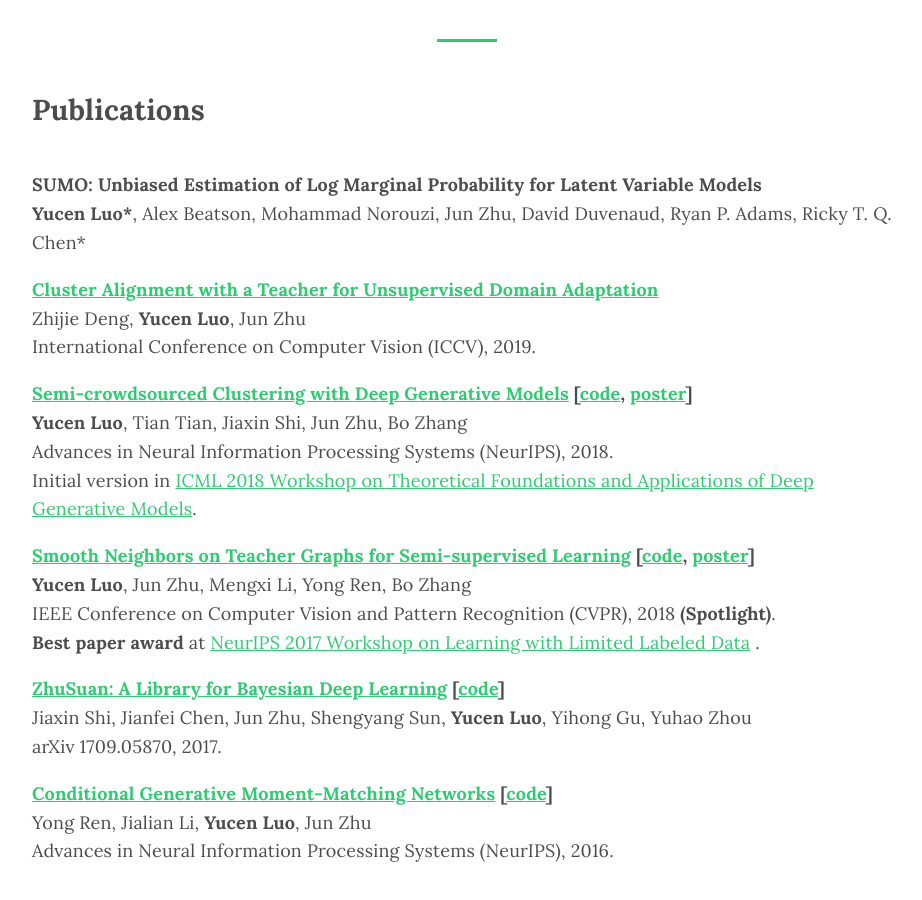
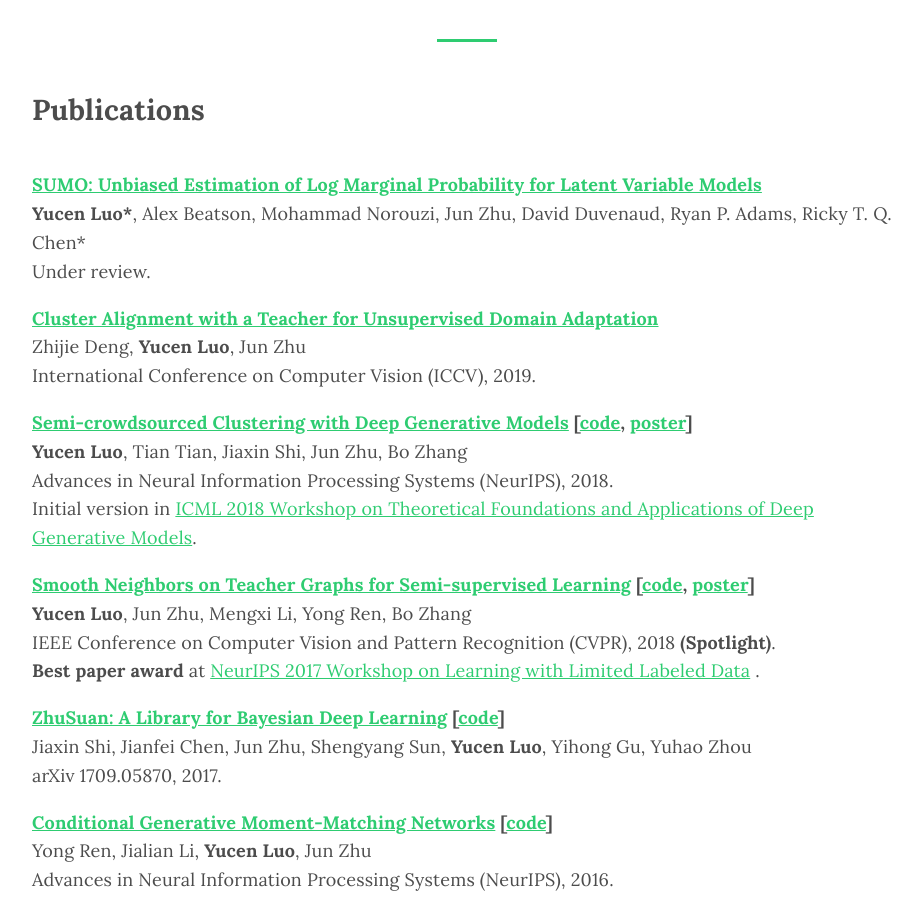
Before and after one commit to xinmei9322/xinmei9322.github.io, a Jekyll site: the page built from index.md, in a window 1280 px wide and 900 px high, scrolled down 658 px. Shown: the whole window, without its empty margins (173-1095 px from the left). Built offline with Jekyll 4.4.1, drawn with Linux system fonts in a browser that asks for light colours; some web fonts are replaced.

Commit message:
Update index.md

```diff
--- a/index.md
+++ b/index.md
@@ -23,12 +23,24 @@
 	<tbody>
 		<tr>
 	        <td>
-	            <strong>SUMO: Unbiased Estimation of Log Marginal Probability for Latent Variable Models</strong>
+	            <strong> <a href="">SUMO: Unbiased Estimation of Log Marginal Probability for Latent Variable Models</a></strong>
 	        <br>
 	        <strong>Yucen Luo*</strong>, Alex Beatson, Mohammad Norouzi, Jun Zhu, David Duvenaud, Ryan P. Adams, Ricky T. Q. Chen*
 	        <br>
+		<i>Under review.
+		</i>
 	        </td>
 	    </tr>
+<!-- 		<tr>
+	        <td>
+	            <strong> <a href="">Deep Bayesian Structure Networks</a></strong>
+	        <br>
+	        Zhijie Deng, <strong>Yucen Luo</strong>, Jun Zhu, Bo Zhang
+	        <br>
+	        <i>Under review.
+	        </i>
+	        </td>
+	    </tr> -->
 		<tr>
 	        <td>
 	            <strong> <a href="https://arxiv.org/pdf/1903.09980.pdf">Cluster Alignment with a Teacher for Unsupervised Domain Adaptation</a></strong>
@@ -39,8 +51,8 @@
 	        </i>
 	        </td>
 	    </tr>
-	    <tr>
-			<td>
+	    	<tr>
+		<td>
 		    <strong> <a href="https://arxiv.org/pdf/1810.11971.pdf">Semi-crowdsourced Clustering with Deep Generative Models</a> [<a href="https://github.com/xinmei9322/semicrowd">code</a>, <a href="static/scdc_poster_NeurIPS.pdf">poster</a>]</strong>
 			<br>
 			<strong>Yucen Luo</strong>, Tian Tian, Jiaxin Shi, Jun Zhu, Bo Zhang
@@ -49,7 +61,7 @@
 			<br>
 			<i>Initial version in <a href="https://sites.google.com/view/tadgm/home">ICML 2018 Workshop on Theoretical Foundations and Applications of Deep Generative Models</a>.
 			</i>
-			</td>
+		</td>
 		</tr>
 		<tr>
 			<td>
```
